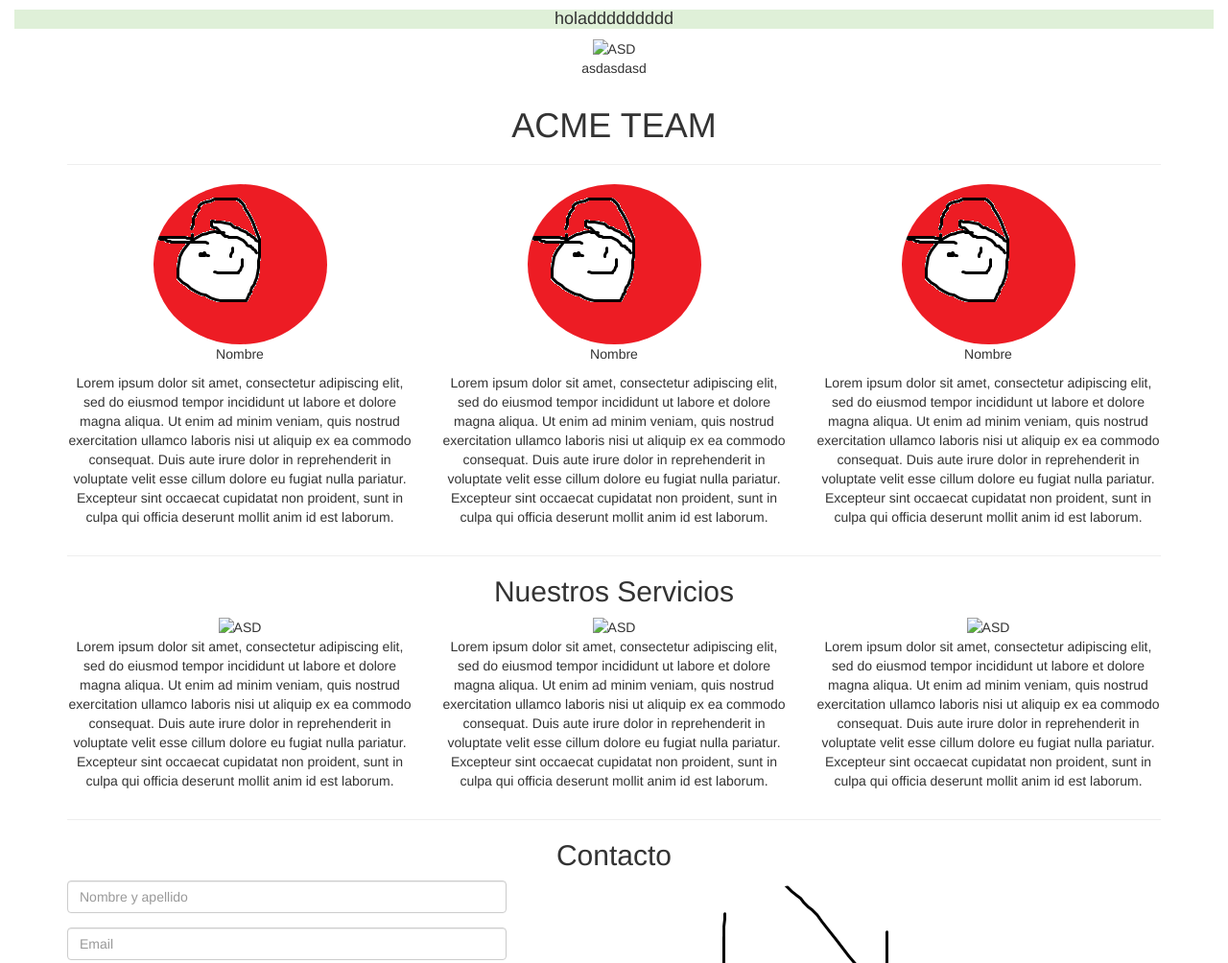
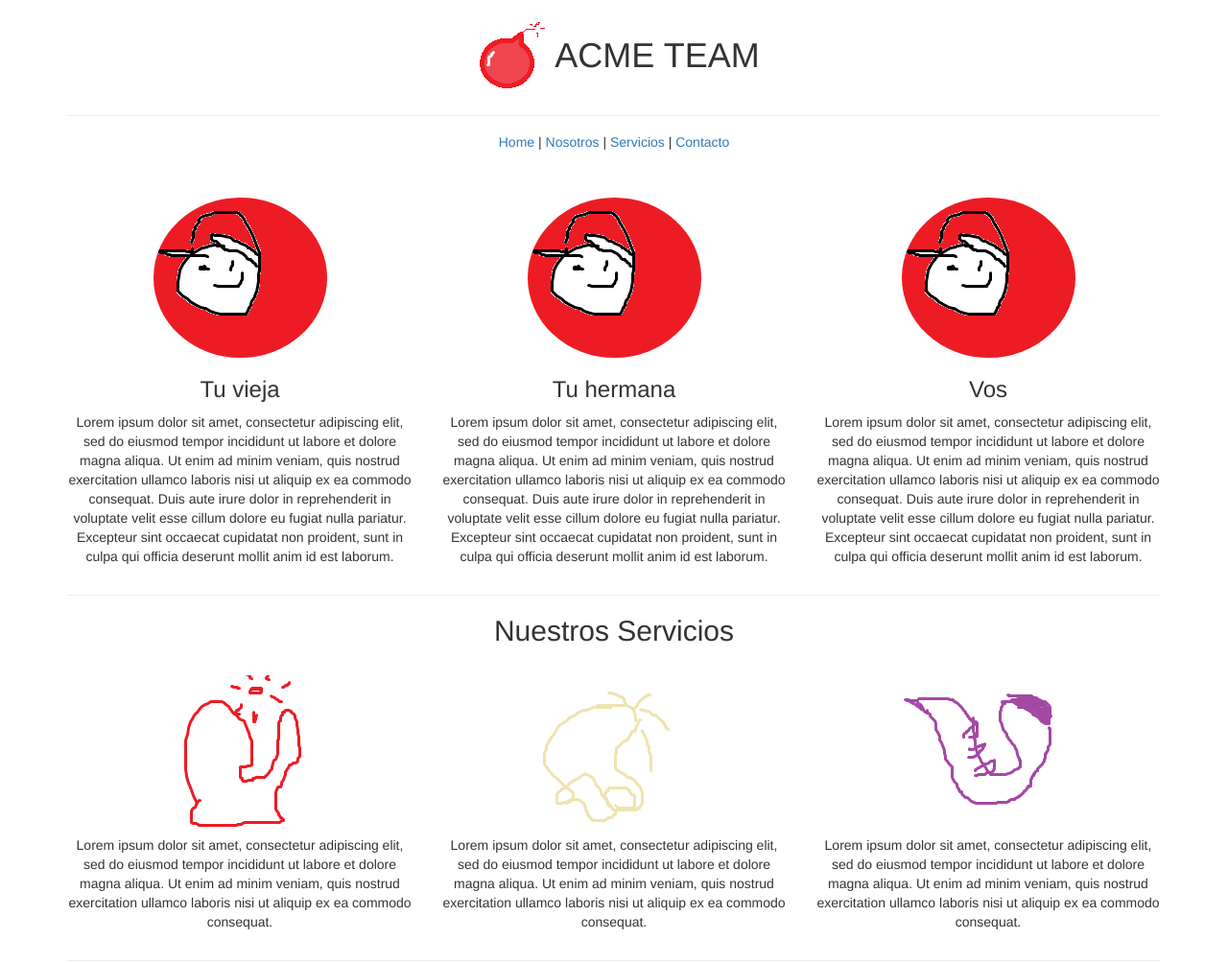
Before and after one commit to ocard/repo1, a plain HTML site: page index.html in a window 1280 px wide. Shown: the top 1004 px of the page at 96% size. Drawn offline with nearby package versions, Linux system fonts and the light colour scheme.

Commit message:
upa
me faltó este

```diff
--- a/index.html
+++ b/index.html
@@ -12,31 +12,40 @@
 
   <body>
 
-    <div class="container-fluid text-center">
+    <!-- <div class="container-fluid text-center">
       <h4 class="text-center bg-success">holaddddddddd</h4>
-          <img src="super.jpg" alt="ASD"> <br>
-      <p>asdasdasd</p>
-    </div>
+          <img src="super.jpg" title="ASD"> <br>
+      <p>asdasdasd<span class="glyphicon glyphicon-heart" aria-hidden="true"></span></p>
+    </div> -->
 
     <div class="container">
-      <h1 class="text-center">ACME TEAM</h1>
+      <h1 class="text-center"><img src="bomba.bmp" title="ASD"> ACME TEAM</h1>
 
       <hr>
 
+      <h5 class="text-center">
+        <a href="http://www.google.com/">Home</a> |
+        <a href="#">Nosotros</a> |
+        <a href="#">Servicios</a> |
+        <a href="#">Contacto</a>
+      </h5>
+
+      <br> <br>
+
       <div class="row">
         <div class="col-sm-4 text-center">
-          <img src="asd.bmp" class="img-circle" alt="ASD"> <br>
-          <p>Nombre</p>
+          <img src="asd.bmp" class="img-circle" title="ASD"> <br>
+          <h3>Tu vieja</h3>
           <p>Lorem ipsum dolor sit amet, consectetur adipiscing elit, sed do eiusmod tempor incididunt ut labore et dolore magna aliqua. Ut enim ad minim veniam, quis nostrud exercitation ullamco laboris nisi ut aliquip ex ea commodo consequat. Duis aute irure dolor in reprehenderit in voluptate velit esse cillum dolore eu fugiat nulla pariatur. Excepteur sint occaecat cupidatat non proident, sunt in culpa qui officia deserunt mollit anim id est laborum.</p>
         </div>
         <div class="col-sm-4 text-center">
-          <img src="asd.bmp" class="img-circle" alt="ASD"> <br>
-          <p>Nombre</p>
+          <img src="asd.bmp" class="img-circle" title="ASD"> <br>
+          <h3>Tu hermana</h3>
           <p>Lorem ipsum dolor sit amet, consectetur adipiscing elit, sed do eiusmod tempor incididunt ut labore et dolore magna aliqua. Ut enim ad minim veniam, quis nostrud exercitation ullamco laboris nisi ut aliquip ex ea commodo consequat. Duis aute irure dolor in reprehenderit in voluptate velit esse cillum dolore eu fugiat nulla pariatur. Excepteur sint occaecat cupidatat non proident, sunt in culpa qui officia deserunt mollit anim id est laborum.</p>
         </div>
         <div class="col-sm-4 text-center">
-          <img src="asd.bmp" class="img-circle" alt="ASD"> <br>
-          <p>Nombre</p>
+          <img src="asd.bmp" class="img-circle" title="ASD"> <br>
+          <h3>Vos</h3>
           <p>Lorem ipsum dolor sit amet, consectetur adipiscing elit, sed do eiusmod tempor incididunt ut labore et dolore magna aliqua. Ut enim ad minim veniam, quis nostrud exercitation ullamco laboris nisi ut aliquip ex ea commodo consequat. Duis aute irure dolor in reprehenderit in voluptate velit esse cillum dolore eu fugiat nulla pariatur. Excepteur sint occaecat cupidatat non proident, sunt in culpa qui officia deserunt mollit anim id est laborum.</p>
         </div>
       </div>
@@ -45,18 +54,20 @@
 
       <h2 class="text-center">Nuestros Servicios</h2>
 
+      <br>
+
       <div class="row">
         <div class="col-sm-4 text-center">
-          <img src="asd2.bmp" alt="ASD"> <br>
-          <p>Lorem ipsum dolor sit amet, consectetur adipiscing elit, sed do eiusmod tempor incididunt ut labore et dolore magna aliqua. Ut enim ad minim veniam, quis nostrud exercitation ullamco laboris nisi ut aliquip ex ea commodo consequat. Duis aute irure dolor in reprehenderit in voluptate velit esse cillum dolore eu fugiat nulla pariatur. Excepteur sint occaecat cupidatat non proident, sunt in culpa qui officia deserunt mollit anim id est laborum.</p>
+          <img src="serv1.bmp" title="la virgen guadalupe"> <br>
+          <p>Lorem ipsum dolor sit amet, consectetur adipiscing elit, sed do eiusmod tempor incididunt ut labore et dolore magna aliqua. Ut enim ad minim veniam, quis nostrud exercitation ullamco laboris nisi ut aliquip ex ea commodo consequat. </p>
         </div>
         <div class="col-sm-4 text-center">
-          <img src="asd2.bmp" alt="ASD"> <br>
-          <p>Lorem ipsum dolor sit amet, consectetur adipiscing elit, sed do eiusmod tempor incididunt ut labore et dolore magna aliqua. Ut enim ad minim veniam, quis nostrud exercitation ullamco laboris nisi ut aliquip ex ea commodo consequat. Duis aute irure dolor in reprehenderit in voluptate velit esse cillum dolore eu fugiat nulla pariatur. Excepteur sint occaecat cupidatat non proident, sunt in culpa qui officia deserunt mollit anim id est laborum.</p>
+          <img src="serv2.bmp" title="una anemona"> <br>
+          <p>Lorem ipsum dolor sit amet, consectetur adipiscing elit, sed do eiusmod tempor incididunt ut labore et dolore magna aliqua. Ut enim ad minim veniam, quis nostrud exercitation ullamco laboris nisi ut aliquip ex ea commodo consequat. </p>
         </div>
         <div class="col-sm-4 text-center">
-          <img src="asd2.bmp" alt="ASD"> <br>
-          <p>Lorem ipsum dolor sit amet, consectetur adipiscing elit, sed do eiusmod tempor incididunt ut labore et dolore magna aliqua. Ut enim ad minim veniam, quis nostrud exercitation ullamco laboris nisi ut aliquip ex ea commodo consequat. Duis aute irure dolor in reprehenderit in voluptate velit esse cillum dolore eu fugiat nulla pariatur. Excepteur sint occaecat cupidatat non proident, sunt in culpa qui officia deserunt mollit anim id est laborum.</p>
+          <img src="serv3.bmp" title="saxofonía"> <br>
+          <p>Lorem ipsum dolor sit amet, consectetur adipiscing elit, sed do eiusmod tempor incididunt ut labore et dolore magna aliqua. Ut enim ad minim veniam, quis nostrud exercitation ullamco laboris nisi ut aliquip ex ea commodo consequat. </p>
         </div>
       </div>
 
@@ -74,13 +85,13 @@
               <input type="email" class="form-control" id="email" placeholder="Email">
             </div>
             <div class="form-group">
-              <textarea type="comentarios" class="form-control" id="com" placeholder="Comentarios"></textarea>
+              <textarea type="comentarios" class="form-control" id="com" rows=5 placeholder="Comentarios"></textarea>
             </div>
-            <button type="submit" class="btn btn-default"><img src="a.bmp"> Enviar</button>
+            <button type="submit" class="btn btn-default btn-block"><img src="a.bmp"> Enviar</button>
           </form>
         </div>
         <div class="col-sm-7 text-center">
-          <img src="asd - Copy.bmp" class="img-circle" alt="ASD">
+          <img src="asd - Copy.bmp" class="img-circle" title="ASD">
         </div>
       </div>
 
```
